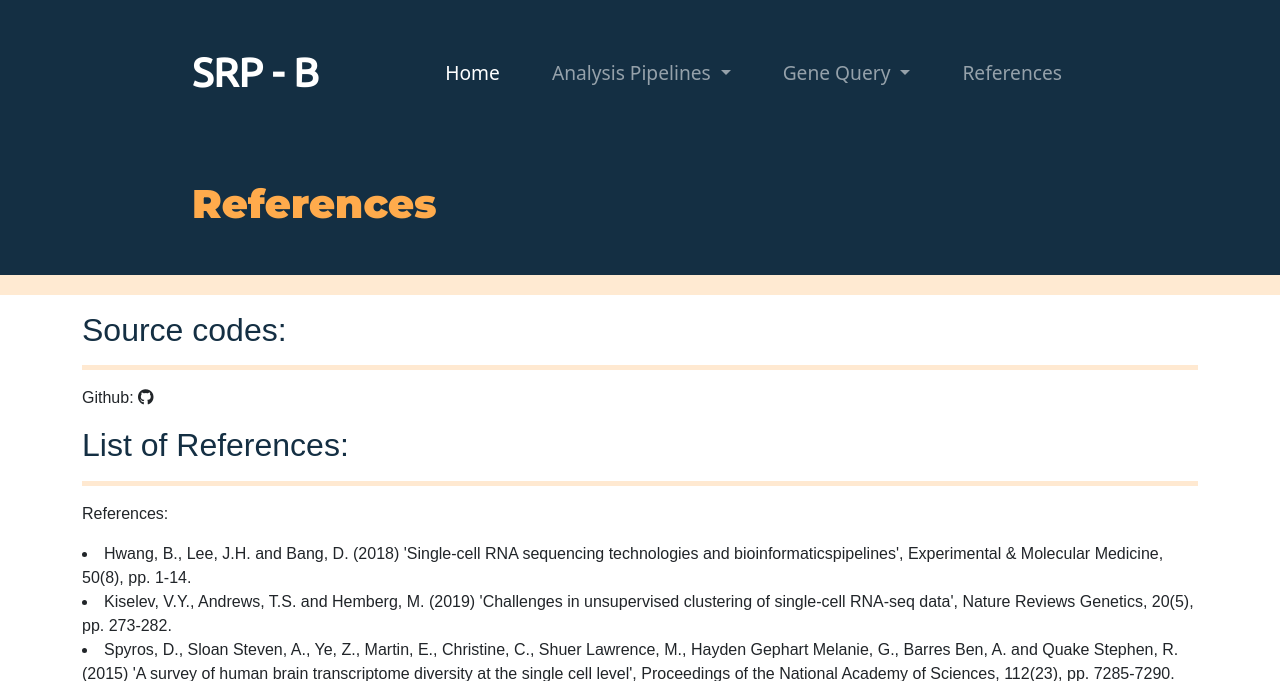
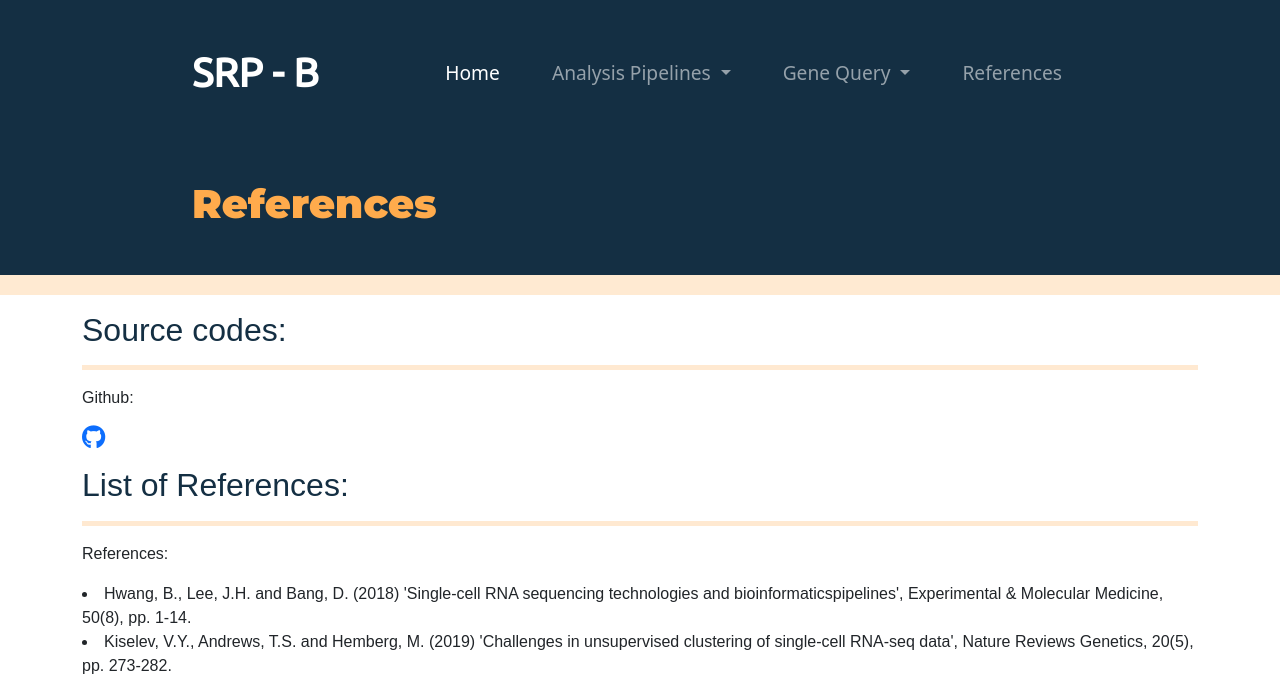
Before and after one commit to LonaCoding/SRP, a Flask app: page /references in a window 1280 px wide. Shown: the top 681 px of the page. Run offline with Flask 2, Linux system fonts and the light colour scheme; some libraries are stand-ins or nearby versions.

Commit message:
Link to the github

```diff
--- a/templates/References.html
+++ b/templates/References.html
@@ -93,8 +93,9 @@
     <hr class='hr-aims'>
     <p>
       Github:
-      <i class="fa-brands fa-github"><a href="https://github.com/LonaCoding/SRP"></a></i>
     </p>
+    <a href="https://github.com/LonaCoding/SRP"> <i class="fa-brands fa-github fa-xl" ></i></a>
+
     <p>
     </p>
     <h2 class=aims-objectives-text> List of References:</h2>
```
